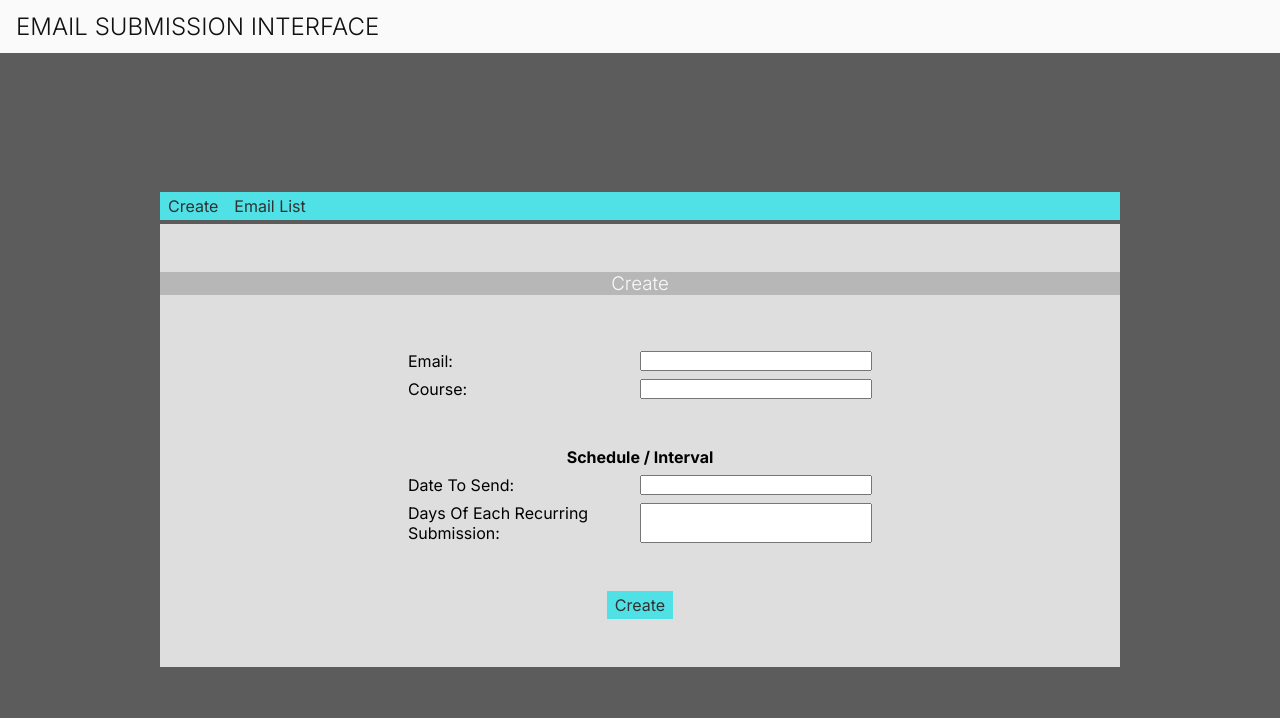
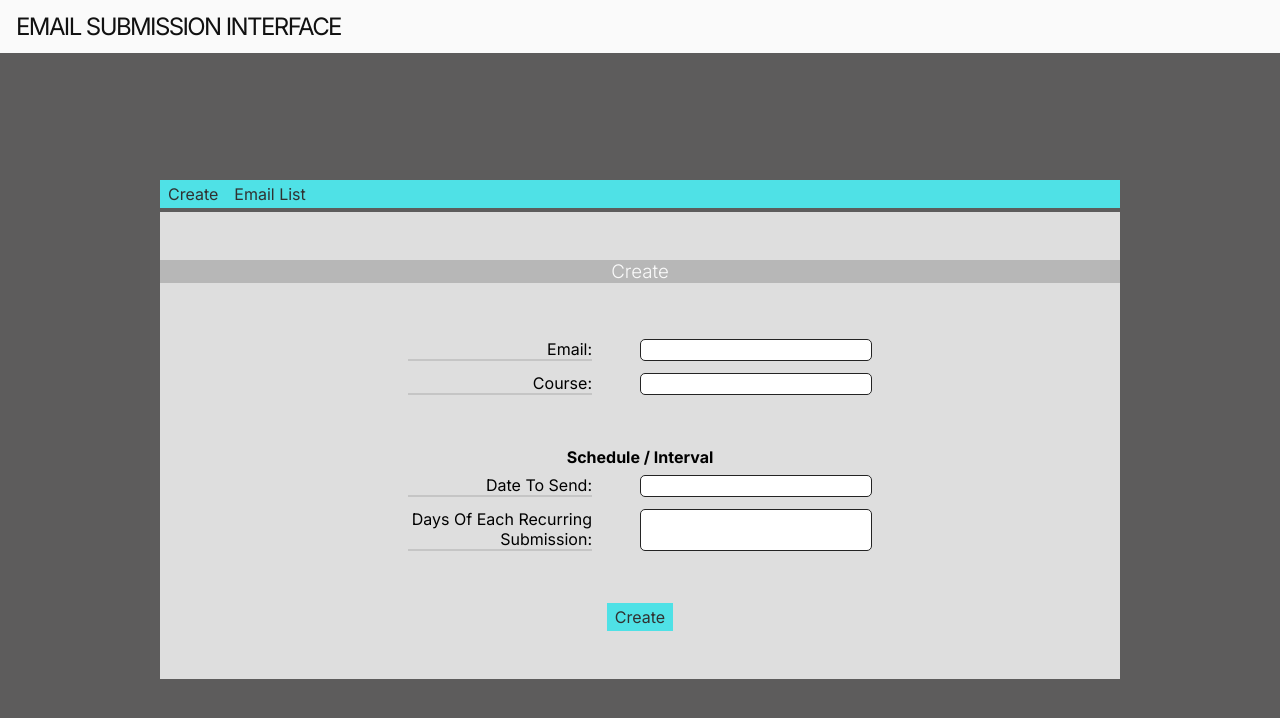
Before and after one commit to leolightwork/email-tracker, a React (Vite) app in the folder client/: page / in a window 1280 px wide. Shown: the top 718 px of the page. Built offline with nearby package versions, Linux system fonts and the light colour scheme.

Commit message:
Created some front end logic of basic rendering components and worked on the active email list fetching of data, along with basic UI touch ups

```diff
--- /dev/null
+++ b/client/src/components/App.jsx
@@ -0,0 +1,23 @@
+import { useState } from 'react';
+import MainCard from './MainCard.jsx';
+import EmailList from './EmailList.jsx';
+import '../styles/header.css';
+
+const App = () => {
+  const [view, setView] = useState('create');
+  return (
+    <>
+      <div className="nav-wrapper">
+        <h1>Email Submission Interface</h1>
+      </div>
+
+      {view === 'create' ? (
+        <MainCard view={view} setView={setView} />
+      ) : (
+        <EmailList view={view} setView={setView} />
+      )}
+    </>
+  );
+};
+
+export default App;
--- /dev/null
+++ b/client/src/components/EmailList.jsx
@@ -0,0 +1,47 @@
+import '../styles/email-list.css';
+import ToggleBar from './ToggleBar';
+import '../styles/main-card.css';
+import { useEffect, useState } from 'react';
+
+const EmailList = ({ setView }) => {
+  const [data, setEmailData] = useState([]);
+  useEffect(() => {
+    const fetchEmails = async () => {
+      try {
+        const res = await fetch('/getemails');
+        const data = await res.json();
+        console.log(data);
+        setEmailData(data);
+      } catch (err) {
+        console.log('Failed to fetch data...');
+      }
+    };
+    fetchEmails();
+  }, []);
+
+
+  return (
+    <>
+      <div className="body-wrapper">
+        <ToggleBar setView={setView} />
+
+        <div className="form-wrapper">
+          <div className="banner-create">
+            <h3>Active Email List</h3>
+          </div>
+          <div className="main-form">
+            {data.length === 0 ? (
+              <p> No Active Emails</p>
+            ) : (
+              data.map((email) => (
+                <div className="email-row" key={email.id}></div>
+              ))
+            )}
+          </div>
+        </div>
+      </div>
+    </>
+  );
+};
+
+export default EmailList;
--- a/client/src/components/MainCard.jsx
+++ b/client/src/components/MainCard.jsx
@@ -1,14 +1,12 @@
-import React, { use } from 'react';
 import { useState } from 'react';
 import { useForm } from 'react-hook-form';
 import '../styles/main-card.css';
+import ToggleBar from './ToggleBar';
 
-const MainCard = () => {
+const MainCard = ({ setView }) => {
   const { register, handleSubmit } = useForm();
-  const [view, setView] = useState('create');
   const [email, setEmail] = useState('');
-  const [course, setSubject] = useState('');
-  const [message, setMessage] = useState();
+  const [course, setCourse] = useState('');
   const [date, setDate] = useState('');
   const [interval, setInterval] = useState(0);
 
@@ -16,11 +14,8 @@ const MainCard = () => {
     <>
       <div className="body-wrapper">
         {/* <div className="card-wraper"> */}
-        <div className="card-header">
-          <button>Create</button>
-          <button>Email List</button>
-        </div>
 
+        <ToggleBar setView={setView} />
         <div className="form-wrapper">
           <div className="banner-create">
             <h3>Create</h3>
@@ -43,10 +38,14 @@ const MainCard = () => {
                 <input {...register('date')} />
               </div>
               <div className="label-flex">
-                <label htmlFor="interval">Days Of Each Recurring Submission:</label>
+                <label htmlFor="interval">
+                  Days Of Each Recurring Submission:
+                </label>
                 <input {...register('interval')} />
               </div>
-              <button type='submit' className='form-button'>Create</button>
+              <button type="submit" className="form-button">
+                Create
+              </button>
             </form>
           </div>
         </div>
--- /dev/null
+++ b/client/src/components/ToggleBar.jsx
@@ -0,0 +1,15 @@
+import '../styles/main-card.css';
+import React from 'react';
+
+const ToggleBar = ({ setView }) => {
+  return (
+    <>
+      <div className="card-header">
+        <button onClick={() => setView('create')}>Create</button>
+        <button onClick={() => setView('list')}>Email List</button>
+      </div>
+    </>
+  );
+};
+
+export default ToggleBar;
--- a/client/src/components/main.jsx
+++ b/client/src/components/main.jsx
@@ -1,16 +1,10 @@
 import { StrictMode } from 'react';
 import { createRoot } from 'react-dom/client';
-import MainCard from './MainCard.jsx';
+import App from './App';
 import '../styles/global.css';
-import '../styles/header.css';
 
 createRoot(document.getElementById('root')).render(
   <StrictMode>
-
-    <div className="nav-wrapper">
-      <h1>Email Submission Interface</h1>
-    </div>
-
-    <MainCard />
+    <App />
   </StrictMode>
 );
--- /dev/null
+++ b/client/src/styles/email-list.css
@@ -0,0 +1,3 @@
+.test {
+    background-color: coral;
+}
--- a/client/src/styles/header.css
+++ b/client/src/styles/header.css
@@ -12,6 +12,7 @@ h1 {
   text-transform: uppercase;
   color: rgb(17, 17, 17);
   margin: 0.25rem 0.5rem;
-  font-weight: 300;
+  font-weight: 400;
   font-family: 'Inter', sans-serif;
+  letter-spacing: -.1rem;
 }
--- a/client/src/styles/main-card.css
+++ b/client/src/styles/main-card.css
@@ -81,9 +81,12 @@ form {
   width: 50%;
 
 }
-input,
-textarea {
+input {
   min-width: 50%;
+  border: 1px solid rgb(36, 36, 36);
+  border-radius: 5px;
+  margin-bottom: .25rem;
+
 }
 
 .label-flex {
@@ -92,8 +95,11 @@ textarea {
 
 }
 label {
-  text-align: left;
+  text-align: right;
   width: 100%;
+  margin-right: 3rem;
+  margin-bottom: .25rem;
+  border-bottom: 2px solid rgba(88, 88, 88, 0.194);
 }
 
 h4 {
@@ -117,9 +123,10 @@ button {
   border: none;
   background-color: rgb(79, 225, 230, 1);
   transition: background-color 0.1s ease, color 0.1s ease;
+  cursor: pointer;
 }
 
 button:hover {
-  background-color: rgba(82, 82, 82, 0.356);
+  background-color: rgb(55, 55, 55);
   color: white;
 }
```
Also changed, not shown: client/src/components/Footer.jsx (deleted, +0 -9 lines), client/src/components/Header.jsx (deleted, +0 -26 lines), client/src/components/MainCardHeader.jsx (deleted, +0 -15 lines).
